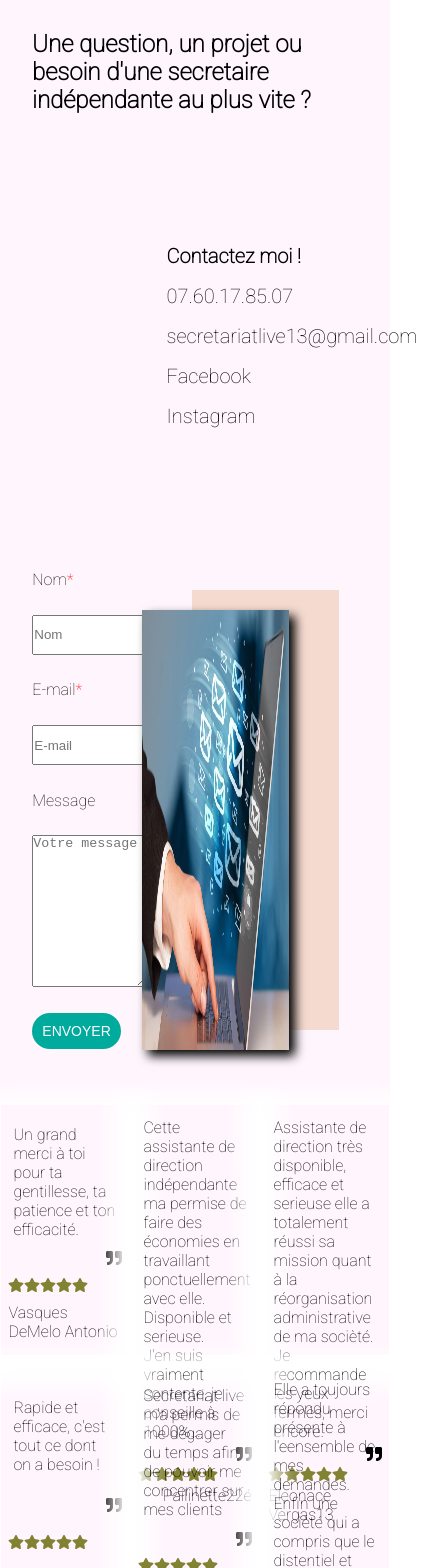
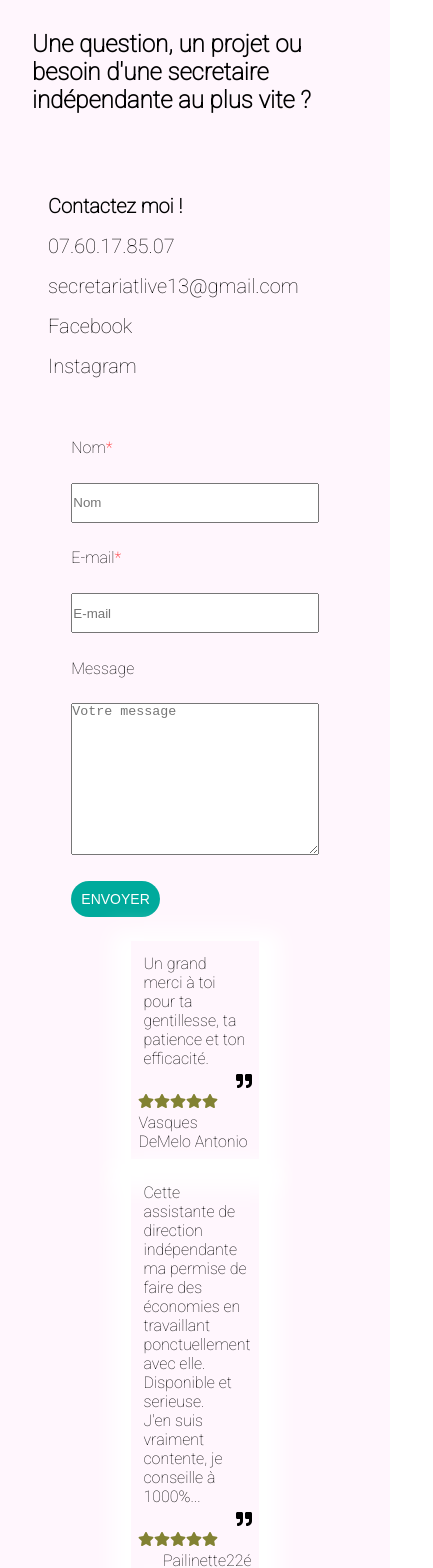
Before and after one commit to Truffenoire/SecretariatLive, a React (Create React App) app: page /contact in a window 390 px wide. Shown: the part 432-2000 px from the top of the page, 433 px wide, since content can reach past the window. Built offline with nearby package versions, Linux system fonts and the light colour scheme.

Commit message:
reprise responsive

```diff
--- a/src/styles/_contact.scss
+++ b/src/styles/_contact.scss
@@ -17,8 +17,7 @@
         }
     }
     .linkContact {
-        width: 90%;
-        margin: 50px auto;
+        justify-content: space-between;
         display: flex;
         align-items: center;
         gap: 10%;
@@ -63,8 +62,7 @@
 
     .formContainer {
         display: flex;
-        width: 90%;
-        margin: 2rem auto;
+        align-items: center;
         justify-content: space-between;
 
         .containForm {
@@ -117,3 +115,28 @@
         }
     }
 }
+@media (max-width:425px) {
+    .contact{
+        .linkContact{
+            .containImg{
+                display: none;
+            }
+        }
+        .formContainer{
+            justify-content: center;
+            .containForm{
+                width: 70%;
+            }
+            .containImgMail{
+                display: none;
+            }
+        }
+        .avis{
+            flex-direction: column;
+            align-items: center;
+            // .pastillesAvis{
+            //     height: max-content;
+            // }
+        }
+    }
+}
--- a/src/styles/_pastillesAvis.scss
+++ b/src/styles/_pastillesAvis.scss
@@ -8,7 +8,7 @@
         display: flex;
         flex-direction: column;
         justify-content: space-evenly;
-        height: 250px;
+        height: max-content;
         width: 33%;
         margin-bottom: 3%;
         padding: 2%;
--- a/src/styles/_tarifs.scss
+++ b/src/styles/_tarifs.scss
@@ -9,7 +9,6 @@
         // background-image: url('/imageImport/cochon_euro.jpg');
         display: flex;
         font-size: 18px;
-        margin: 4rem;
         justify-content: space-around;
         .bullePrix {
             background-image: url('/imageImport/cochon_euro.jpg');
@@ -29,7 +28,6 @@
             height: 200px;
             width: 200px;
             border-radius: 50%;
-            margin: 3rem;
         }
     }
     .devis {
@@ -54,3 +52,14 @@
         }
     }
 }
+@media (max-width:425px) {
+    .tarifs{
+        .bulleContainer{
+            flex-direction: column;
+            align-items: center;
+            .bullePrix{
+                margin: 0;
+            }
+        }
+    }
+}
```
